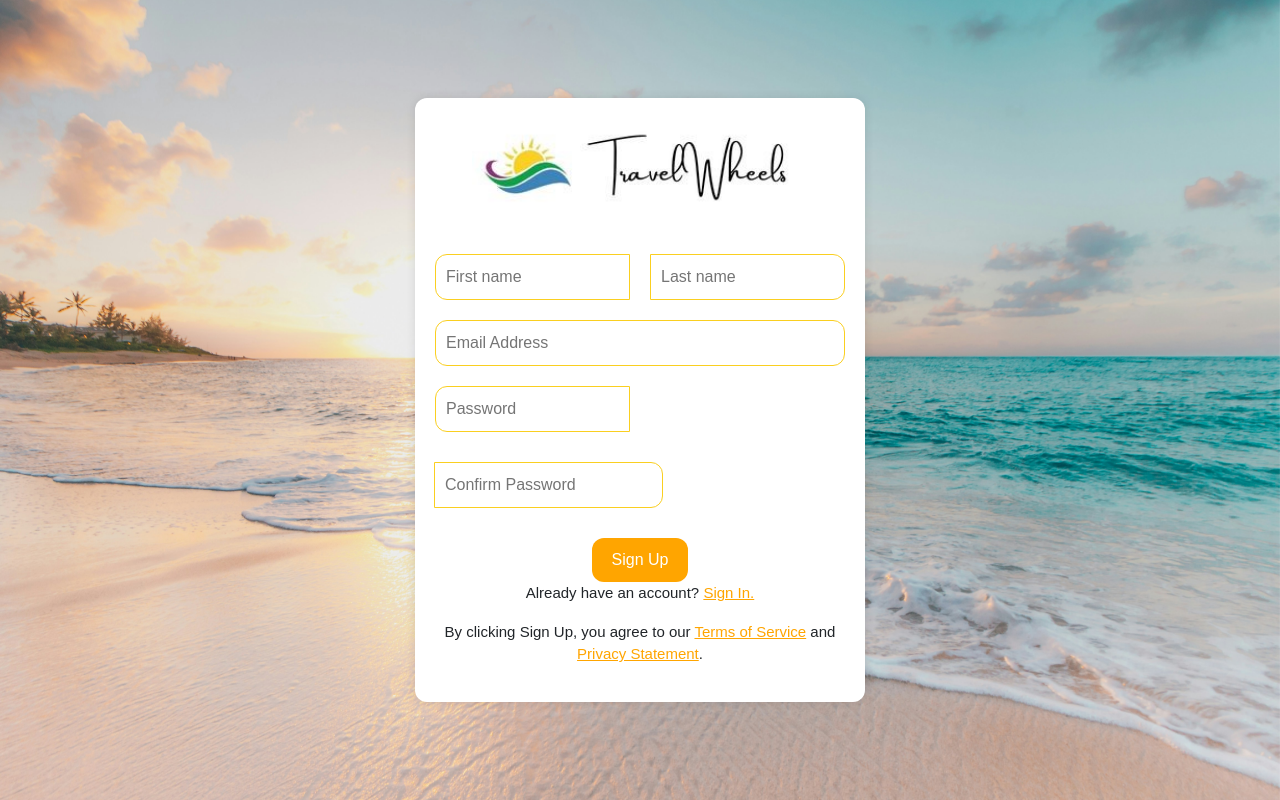
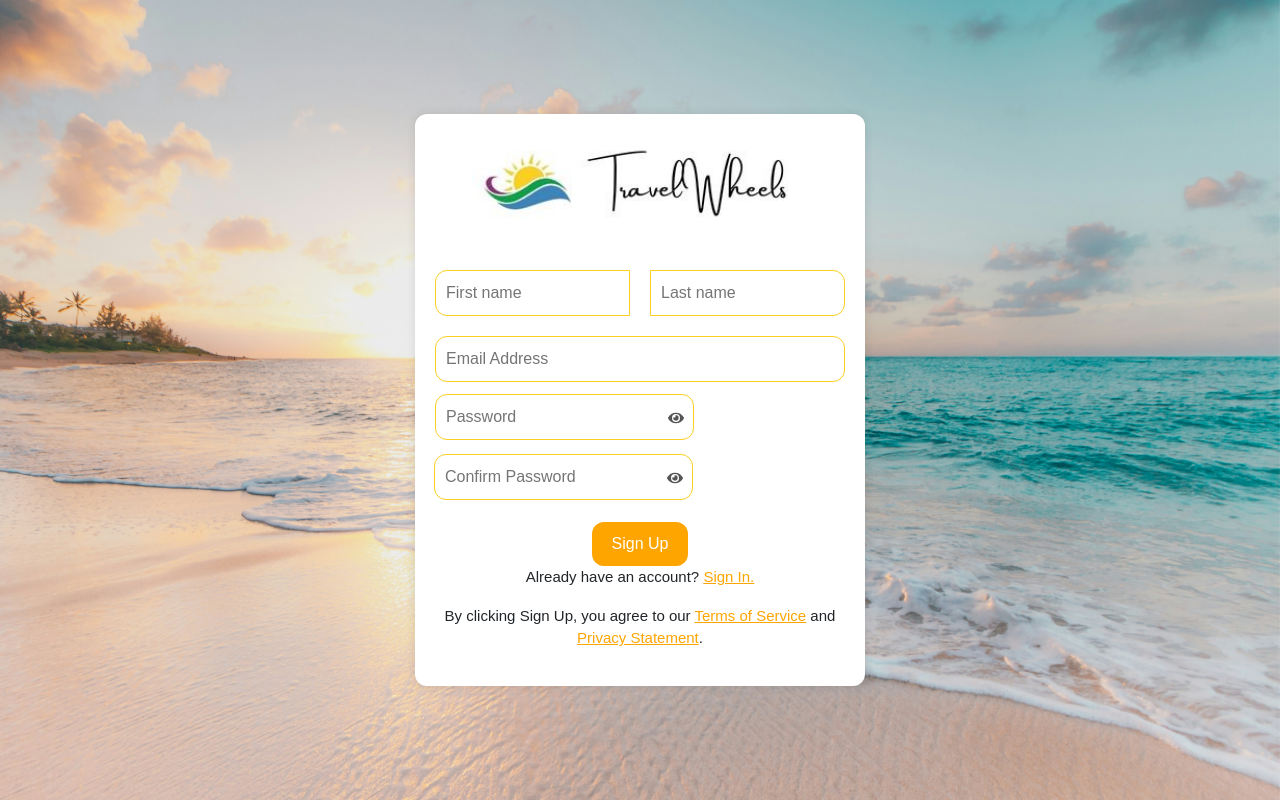
Before and after one commit to camsabc/travelwheelsph, a React (Create React App) app in the folder frontend/: page /signup in a window 1280 px wide. Built offline with nearby package versions, Linux system fonts and the light colour scheme.

Commit message:
server config

```diff
--- a/frontend/src/pages/Login1.css
+++ b/frontend/src/pages/Login1.css
@@ -112,3 +112,23 @@ text-align: end;
 .fbtns{
     display: flex;
 }
+
+
+
+.password-container {
+    position: relative;
+    display: flex;
+    align-items: center;
+  }
+
+  .pass-input-field {
+    width: 100%;
+    padding-right: 40px; /* Space for the eye icon */
+  }
+
+  .toggle-password {
+    position: absolute;
+    right: 10px;
+    cursor: pointer;
+    color: #555;
+  }
--- a/frontend/src/pages/Login3.js
+++ b/frontend/src/pages/Login3.js
@@ -4,11 +4,13 @@ import { useNavigate } from 'react-router-dom';
 import './Login1.css';  // Import the CSS file here
 
 import headerImage from '../images/header.jpg';
+import { FaEye, FaEyeSlash } from 'react-icons/fa'; // Import the eye icons
 
 const Login = () => {
   const [email, setEmail] = useState('');
   const [password, setPassword] = useState('');
   const [error, setError] = useState('');
+  const [showPassword, setShowPassword] = useState(false); // State for toggling password visibility
   const navigate = useNavigate();
 
   const [user, setUser] = useState(null);
@@ -97,16 +99,24 @@ const Login = () => {
           value={email}
           onChange={(e) => setEmail(e.target.value)}
         />
+
+        <div className="password-container">  {/* New wrapper for password field */}
           <input
-          type="password"
+            type={showPassword ? 'text' : 'password'} // Toggle between text and password types
             placeholder="Password"
             className="input-field full-width-emails"
             value={password}
             onChange={(e) => setPassword(e.target.value)}
           />
+          <span
+            className="toggle-password" // Add a class to style the eye icon
+            onClick={() => setShowPassword(!showPassword)} // Toggle password visibility
+          >
+            {showPassword ? <FaEyeSlash /> : <FaEye />} {/* Switch between eye and eye-slash */}
+          </span>
+        </div>
+
         {error && <p className="error-message">{error}</p>}
-
-
 
         <div className='fp'>
           <button
@@ -118,7 +128,7 @@ const Login = () => {
               cursor: 'pointer',
               padding: 0,
               fontSize: 'inherit',
-            textDecoration: 'underline', // Optional, for link-like appearance
+              textDecoration: 'underline',
             }}
           >
             Forgot Password?
@@ -134,8 +144,9 @@ const Login = () => {
             cursor: 'pointer',
             padding: 0,
             fontSize: 'inherit',
+            color: "rgb(255, 165, 0)"
           }}
-        className="login-button" // You can keep this class if you have other styles applied.
+          className="login-button"
         >
           Sign in
         </button>
@@ -151,14 +162,14 @@ const Login = () => {
               cursor: 'pointer',
               padding: 0,
               fontSize: 'inherit',
-            textDecoration: 'underline', // Optional, for link-like appearance
+              textDecoration: 'underline',
+              marginLeft: "5px",
+              color: "rgb(255, 165, 0)"
             }}
           >
             Sign Up.
           </button>
         </p>
-
-
       </form>
     </div>
   );
--- a/frontend/src/pages/SignUp.js
+++ b/frontend/src/pages/SignUp.js
@@ -1,10 +1,10 @@
-// SignUp.js
 import React, { useState } from 'react';
 import axios from 'axios';
 import { useNavigate } from 'react-router-dom';
 
-import './Signup3.css'
+import './Signup3.css';
 import headerImage from '../images/header.jpg';
+import { FaEye, FaEyeSlash } from 'react-icons/fa'; // Import eye icons
 
 const SignUp = () => {
   const [firstname, setFirstName] = useState('');
@@ -14,6 +14,8 @@ const SignUp = () => {
   const [password, setPassword] = useState('');
   const [confirmPassword, setConfirmPassword] = useState('');
   const [errors, setErrors] = useState({});
+  const [showPassword, setShowPassword] = useState(false); // State for toggling password visibility
+  const [showConfirmPassword, setShowConfirmPassword] = useState(false); // State for toggling confirm password visibility
   const navigate = useNavigate();
 
   const handleSubmit = async (e) => {
@@ -42,7 +44,6 @@ const SignUp = () => {
     setErrors(errors);
 
     if (formIsValid) {
-      console.log(password.length);
       try {
         const response = await axios.post('https://travelwheelsph.onrender.com/signup', {
           firstname,
@@ -103,21 +104,38 @@ const SignUp = () => {
         {errors.email && <p className="error-message">{errors.email}</p>}
 
         <div className="input-group">
+          <div className="password-container">
             <input
-            type="password"
+              type={showPassword ? 'text' : 'password'} // Toggle password visibility
               placeholder="Password"
-            className="input-field half-width"
+              className="pass-input-field half-width password-input" // Add class for styling
               value={password}
               onChange={(e) => setPassword(e.target.value)}
             />
+            <span
+              className="toggle-password" // Add a class to style the eye icon
+              onClick={() => setShowPassword(!showPassword)} // Toggle password visibility
+            >
+              {showPassword ? <FaEyeSlash /> : <FaEye />} {/* Switch between eye and eye-slash */}
+            </span>
+          </div>
+          <div className="password-container">
             <input
-            type="password"
+              type={showConfirmPassword ? 'text' : 'password'} // Toggle confirm password visibility
               placeholder="Confirm Password"
-            className="input-field half-width-signup"
+              className="pass-input-field half-width confirm-password-input" // Add class for styling
               value={confirmPassword}
               onChange={(e) => setConfirmPassword(e.target.value)}
             />
+            <span
+              className="toggle-password" // Add a class to style the eye icon
+              onClick={() => setShowConfirmPassword(!showConfirmPassword)} // Toggle confirm password visibility
+            >
+              {showConfirmPassword ? <FaEyeSlash /> : <FaEye />} {/* Switch between eye and eye-slash */}
+            </span>
           </div>
+        </div>
+
         {errors.password && <p className="error-message">{errors.password}</p>}
         {errors.confirmPassword && <p className="error-message">{errors.confirmPassword}</p>}
 
--- a/frontend/src/pages/Signup3.css
+++ b/frontend/src/pages/Signup3.css
@@ -86,3 +86,25 @@
 .ps {
     font-size: 15px;
 }
+
+.password-container {
+  position: relative;
+  display: flex;
+  align-items: center;
+}
+
+.pass-input-field {
+    margin: 2px 0;
+    padding: 10px;
+    border: 1px solid #facf20;
+    border-radius: 12px;
+     width: 100%;
+    padding-right: 40px; /* Space for the eye icon */
+}
+
+.toggle-password {
+  position: absolute;
+  right: 10px;
+  cursor: pointer;
+  color: #555;
+}
```
Also changed, not shown: 7 other files (tests, documents, lock files or other folders). Lines whose indentation alone changed are shown as unchanged.
